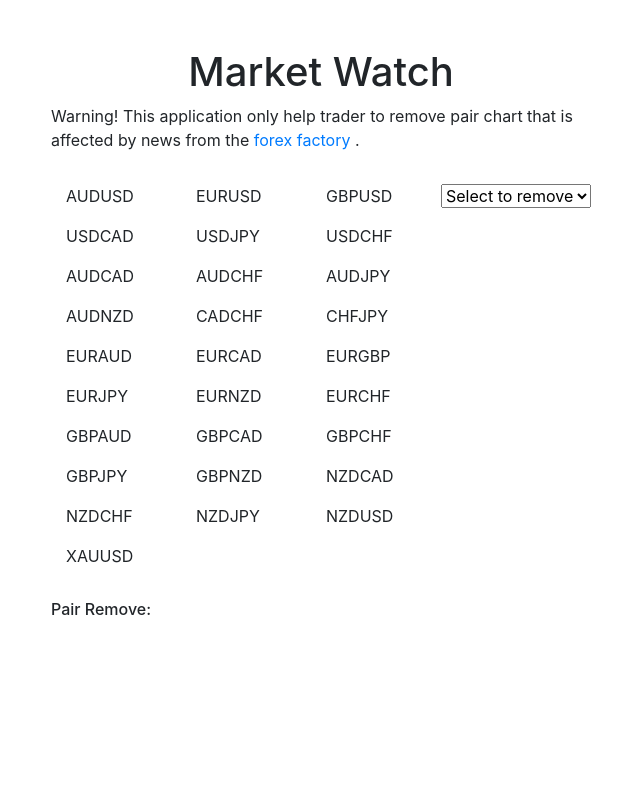
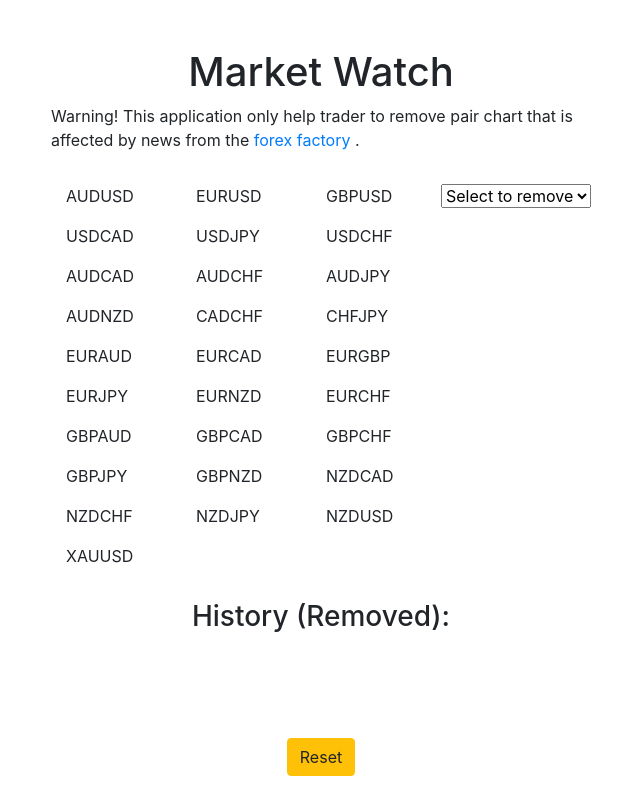
Before and after one commit to AzriZzz/market-watch, an Angular app: page / in a window 1280 px wide. Shown: the whole page, without its empty margins (319-959 px from the left). Built offline with nearby package versions, Linux system fonts and the light colour scheme.

Commit message:
update history remove pair and add reset button

```diff
--- a/src/app/app.component.html
+++ b/src/app/app.component.html
@@ -31,9 +31,17 @@
     </div>
     <div class="row mt-3">
       <div class="col-md-6 offset-md-3">
-        <h6>Pair Remove: </h6>
-        <div *ngFor="let pair of pairRemove">{{ pair }}</div>
-
+        <h3 class="text-center">History (Removed): </h3>
+        <div class="row">
+          <div class="col-md-4" *ngFor="let pair of pairRemove">{{ pair }}</div>
+        </div>
+      </div>
+    </div>
+    <div class="row mt-5 pt-5">
+      <div class="col-md-6 offset-md-3 text-center">
+        <button class="center btn btn-warning" (click)="resetpair()">
+          Reset
+        </button>
       </div>
     </div>
   </div>
--- a/src/app/app.component.ts
+++ b/src/app/app.component.ts
@@ -47,9 +47,11 @@ export class AppComponent {
   ];
 
   onChange(value) {
-    console.log(value);
+
     this.pairRemove.push(value);
-    console.log(this.pairRemove);
+
+    // console.log(value);
+    // console.log(this.pairRemove);
 
     for (var i in this.chartList) {
       //check string dalam selectchart exist dalam chartlist
@@ -61,8 +63,47 @@ export class AppComponent {
     this.chartList = this.chartList.filter(item =>
       !this.tempValue.includes(item)
     )
-    console.log(this.tempValue, 'line 60');
-    console.log(this.chartList, 'line 61');
+    // console.log(this.tempValue, 'line 60');
+    // console.log(this.chartList, 'line 61');
+  }
+
+  resetpair(){
+    this.chartList = [
+      'AUDUSD',
+      'EURUSD',
+      'GBPUSD',
+      'USDCAD',
+      'USDJPY',
+      'USDCHF',
+      'AUDCAD',
+      'AUDCHF',
+      'AUDJPY',
+      'AUDNZD',
+      'CADCHF',
+      'CHFJPY',
+      'EURAUD',
+      'EURCAD',
+      'EURGBP',
+      'EURJPY',
+      'EURNZD',
+      'EURCHF',
+      'GBPAUD',
+      'GBPCAD',
+      'GBPCHF',
+      'GBPJPY',
+      'GBPNZD',
+      'NZDCAD',
+      'NZDCHF',
+      'NZDJPY',
+      'NZDUSD',
+      'XAUUSD'
+    ];
+
+    this.selectChart = [
+      'AUD', 'CAD', 'CHF', 'EUR', 'GBP', 'JPY', 'NZD', 'USD', 'XAU'
+    ];
+
+    this.pairRemove= [];
   }
 
 }
```
